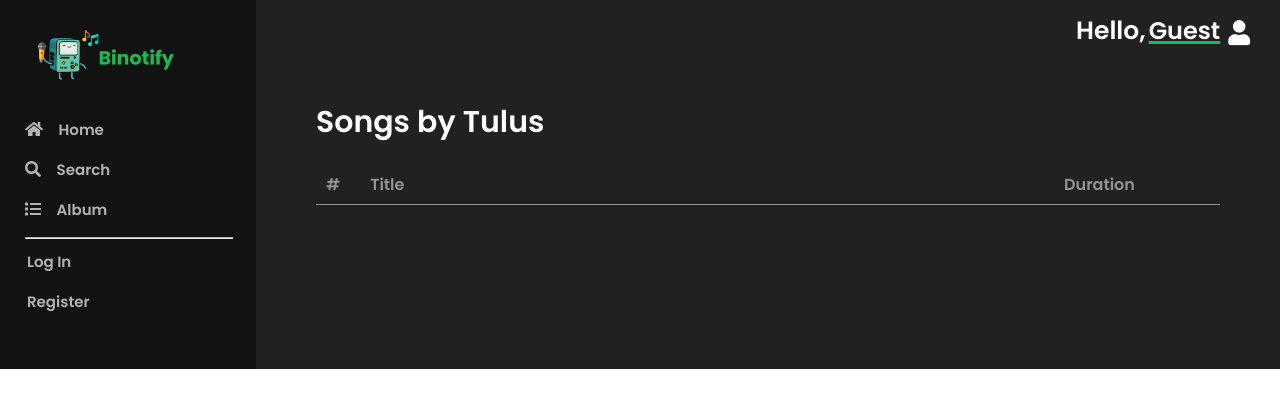
After one commit to gagaspbahar/binotify-app, a PHP site: template app/views/premium-songs/index.php in a window 1280 px wide. The commit adds this page. Shown: the top 408 px of the page. Run offline with PHP 8.4, Linux system fonts and the light colour scheme; the template is opened without the code that fills it, so the values that code supplies are empty; some libraries are stand-ins or nearby versions.

Commit message:
feat: add premium artists and songs page

```diff
--- a/app/views/navbar/navbar.php
+++ b/app/views/navbar/navbar.php
@@ -8,6 +8,7 @@
             <li><a href='/?addalbum'> Add Album </a></li>
             <li><a href='/?addsong'> Add Lagu </a></li>
             <li><a href='/?admin'> User List </a></li>
+            <li><a href='/?premiumartists'> Premium Artists</a></li>
             <li><a href='/api/auth/logout.php'> Log Out </a></li>
             ";
     } else {
@@ -15,6 +16,7 @@
         <li><a href='/?home'> Home </a></li>
         <li><a href='/?search'> Search </a></li>
         <li><a href='/?album'> Album </a></li>
+        <li><a href='/?premiumartists'> Premium Artists</a></li>
         <li><a href='/api/auth/logout.php'> Log Out </a></li>
         ";
     }
--- /dev/null
+++ b/app/views/premium-songs/index.php
@@ -0,0 +1,116 @@
+<?php
+    include_once 'app/core/Database.php';
+?>
+
+<!DOCTYPE html>
+<html lang="en">
+
+    <head>
+        <meta charset="UTF-8">
+        <meta name="viewport" content="width=device-width, initial-scale=1.0" />
+        <title> Binotify </title>
+        <link rel="stylesheet" href="../../../public/css/premiumsongs.css" />
+        <link rel="stylesheet" href="https://cdnjs.cloudflare.com/ajax/libs/font-awesome/4.7.0/css/font-awesome.min.css">
+        <link rel="stylesheet" href="https://cdnjs.cloudflare.com/ajax/libs/font-awesome/5.15.4/css/all.min.css" integrity="sha512-1ycn6IcaQQ40/MKBW2W4Rhis/DbILU74C1vSrLJxCq57o941Ym01SwNsOMqvEBFlcgUa6xLiPY/NS5R+E6ztJQ==" crossorigin="anonymous" referrerpolicy="no-referrer" />
+        <script src="../../../public/js/utility.js"></script>
+        <script src="../../../public/js/navbar.js"></script>
+    </head>
+
+    <body>
+        <div class="main-contaner">
+            <div class="homepage">
+                <div class="side-navbar-container">
+                    <img src="../../../public/img/logo.png" alt="" class="logo">
+                    <nav id="navbar" class="navbar">
+                            <!--
+                            <li><i class="fas fa-home"></i><a href="/?home"> Home </a></li>
+                            <li><i class="fas fa-search"></i><a href="/?search"> Search </a></li>
+                            <li><i class="fas fa-list"></i><a href="/?album"> Album </a></li>
+                            <hr class="rounded">
+                            <li><a href="/?login"> Login </a></li>
+                            <li><a href="/?register"> Sign Up </a></li>
+                            -->
+                            <script>
+                                addnavbar(<?php echo (isset($_SESSION['is_admin']) ? $_SESSION['is_admin'] : -1);?>)
+                            </script>
+                    </nav>
+                </div>
+
+                <div class="homepage-container">
+                    <nav class="profile-navbar">
+                        <h1 class="user"> Hello, <h2 class="username"><?php echo (isset($_SESSION['is_admin']) ? $_SESSION['username'] : "Guest");?> </h2> <i class="fa fa-user"></i> </h1>
+                    </nav>
+
+                    <div class="song-container">
+                        <h1 class="title"> Songs by Tulus </h1>
+
+                        <!-- <h2 class="top-10-newest">Top 10</h2> -->
+
+                        <div class="songlist-container">
+
+                            <ul class="songlist">
+                                <li class='songlist-header'>
+                                    <div class='song-count'>
+                                        <span class='song-number'> # </span>
+                                    </div>
+
+                                    <div class='song-info'>
+                                        <span class='song-title'> Title </span>
+                                    </div>
+
+                                    <div class='song-releasedate'>
+                                        <span class='release-date'>Duration</span>
+                                    </div>
+
+                                    <!-- <div class='song-genre'>
+                                        <span class='genre'>Genre</span>
+                                    </div> -->
+
+                                    <div class='trackOptions'>
+                                        <!-- <img class='optionButton' src='../../../public/img/more.png'> -->
+                                    </div>
+                                </li>
+                                <?php
+                                    $db = new Database;
+                                    $query = "SELECT * FROM (SELECT * FROM songs ORDER BY song_id DESC LIMIT 10)top ORDER BY LOWER(judul) ASC";
+                                    $db->query($query);
+                                    $songs = $db->resultSet();
+
+                                    $count = 1;
+                                    foreach ($songs as $song) {
+                                        $song_id = $song['song_id'];
+                                        $date = date("d/m/Y", strtotime($song['tanggal_terbit']));
+                                        echo "
+                                            <li class='songlist-row'>
+                                                <div class='song-count'>
+                                                    <a href='/?detailalbum'>
+                                                        <img class='play' src='../../../public/img/play-white.png'>
+                                                    </a>
+                                                    <span class='song-number'> $count</span>
+                                                </div>
+
+                                                <div class='song-info'>
+
+                                                    <span class='song-title'><a class='detail' href='/?song/$song[song_id]'>$song[judul]</a></span>
+
+                                                </div>
+
+                                                <div class='song-releasedate'>
+                                                    <span class='release-date'>$date</span>
+                                                </div>
+
+                                                <div class='trackOptions'>
+                                                    <img class='optionButton' src='../../../public/img/more.png'>
+                                                </div>
+                                            </li>";
+                                        $count++;
+                                    }
+                                ?>
+                            </ul>
+                        </div>
+                    </div>
+                </div>
+            </div>
+        </div>
+    </body>
+</html>
--- /dev/null
+++ b/public/css/premiumsongs.css
@@ -0,0 +1,254 @@
+@import url("https://fonts.googleapis.com/css2?family=Poppins:wght@600&display=swap");
+
+* {
+  font-family: "Poppins", sans-serif;
+  margin: 0;
+  padding: 0;
+  box-sizing: border-box;
+  text-decoration: none;
+  text-transform: none;
+}
+
+.homepage {
+  background-color: #212121;
+  /* height: 100vh; */
+  display: flex;
+  overflow: hidden;
+}
+
+.side-navbar-container {
+  background-color: #121212;
+  width: 20%;
+}
+
+.homepage-container {
+  width: 80%;
+}
+
+/* NAVBAR */
+.logo {
+  height: 50px;
+  margin: 30px;
+}
+
+hr.rounded {
+  border-top: 1px solid #b3b3b3;
+  margin-bottom: 10px;
+  background: #b3b3b3;
+  width: 90%;
+  border-radius: 5px;
+}
+
+.navbar {
+  margin-left: 25px;
+  color: #b3b3b3;
+}
+
+.navbar ul {
+  list-style-type: none;
+}
+
+.navbar ul li {
+  list-style-type: none;
+  margin-bottom: 15px;
+}
+
+.navbar ul li a {
+  font-size: 15px;
+  margin-left: 2px;
+  color: #b3b3b3;
+}
+
+.navbar a:hover {
+  color: white;
+}
+
+.fas {
+  color: #b3b3b3;
+  height: 20px;
+  padding-right: 10px;
+  cursor: pointer;
+}
+
+/* username di kanan */
+.profile-navbar {
+  height: 50px;
+  display: flex;
+  align-items: center;
+  justify-content: flex-end;
+  padding: 20px;
+}
+
+.profile-navbar h1.user {
+  margin-top: 12px;
+  font-size: 25px;
+  color: white;
+  float: right;
+}
+
+.profile-navbar h2.username {
+  margin-top: 10px;
+  margin-left: 3px;
+  color: white;
+  text-decoration: underline solid #1DB954 3px;
+}
+
+.profile-navbar .fa{
+  color: white;
+  height: 10px;
+  font-size: 25px;
+  padding-right: 10px;
+  margin-left: 8px;
+}
+
+
+/* SONG LIST */
+.song-container {
+  padding: 20px;
+  color: white;
+}
+
+.title {
+    text-align: left;
+    color: white;
+    font-size: 30px;
+    font-weight: 600;
+    margin-left: 40px;
+    margin-top: 30px;
+    margin-bottom: 20px;
+}
+
+.songlist {
+    margin-left: 40px;
+    margin-right: 40px;
+    /* padding: 0; */
+}
+
+.songlist-row {
+  height: 55px;
+  padding: 15px 10px;
+  list-style: none;
+  display: flex;
+  align-items: center;
+}
+
+.songlist-row:hover {
+  background-color: #282828;
+  border-radius: 5px;
+}
+
+.songlist-row span {
+  color: #939393;
+  font-weight: 200;
+}
+
+.songlist-row .song-count {
+  width: 5%;
+  align-self: center;
+  float: left;
+}
+
+.songlist-row .song-count img {
+  width: 20px;
+  visibility: hidden;
+  position: absolute;
+  cursor: pointer;
+}
+
+.songlist-row:hover .song-count img {
+  visibility: visible;
+}
+
+.songlist-row .song-count span {
+  visibility: visible;
+}
+
+.songlist-row:hover .song-count span {
+  visibility: hidden;
+}
+
+.songlist-row .song-info {
+  width: 75%;
+  float: left;
+}
+
+.songlist-row .song-info span {
+  display: block;
+}
+
+.songlist-row .song-info .song-title a.detail {
+  color: #fff;
+}
+
+a.detail {
+  color: #fff;
+}
+
+a.detail:hover {
+  text-decoration: underline;
+}
+
+.songlist-row .song-releasedate {
+  width: 15%;
+  float: left;
+  text-align: right;
+}
+
+.songlist-row .trackOptions {
+  width: 5%;
+  float: left;
+  text-align: right;
+}
+
+.songlist-row .trackOptions img {
+  width: 15px;
+  visibility: hidden;
+  cursor: pointer;
+}
+
+.songlist-row:hover .trackOptions img {
+  visibility: visible;
+}
+.songlist-header {
+  height: 40px;
+  padding: 15px 10px;
+  list-style: none;
+  display: flex;
+  align-items: center;
+  border-bottom: 0.8px solid #939393;
+}
+
+.songlist-header span {
+  color: #939393;
+  font-weight: 200;
+}
+
+.songlist-header .song-count {
+  width: 5%;
+  align-self: center;
+  float: left;
+}
+
+.songlist-header .song-count img {
+  width: 20px;
+  visibility: hidden;
+  position: absolute;
+  cursor: pointer;
+}
+
+.songlist-header .song-info {
+  width: 75%;
+  float: left;
+}
+
+.songlist-header .song-releasedate {
+  width: 15%;
+  float: center;
+  text-align: center;
+}
+
+.songlist-header .song-genre {
+  width: 12%;
+  float: center;
+  text-align: center;
+}
```
Also changed, not shown: app/controllers/PremiumArtists.php (added, +7 -0 lines), app/controllers/PremiumSongs.php (added, +7 -0 lines), app/views/premium-artists/index.php (added, +98 -0 lines), public/css/premiumartists.css (added, +116 -0 lines).
